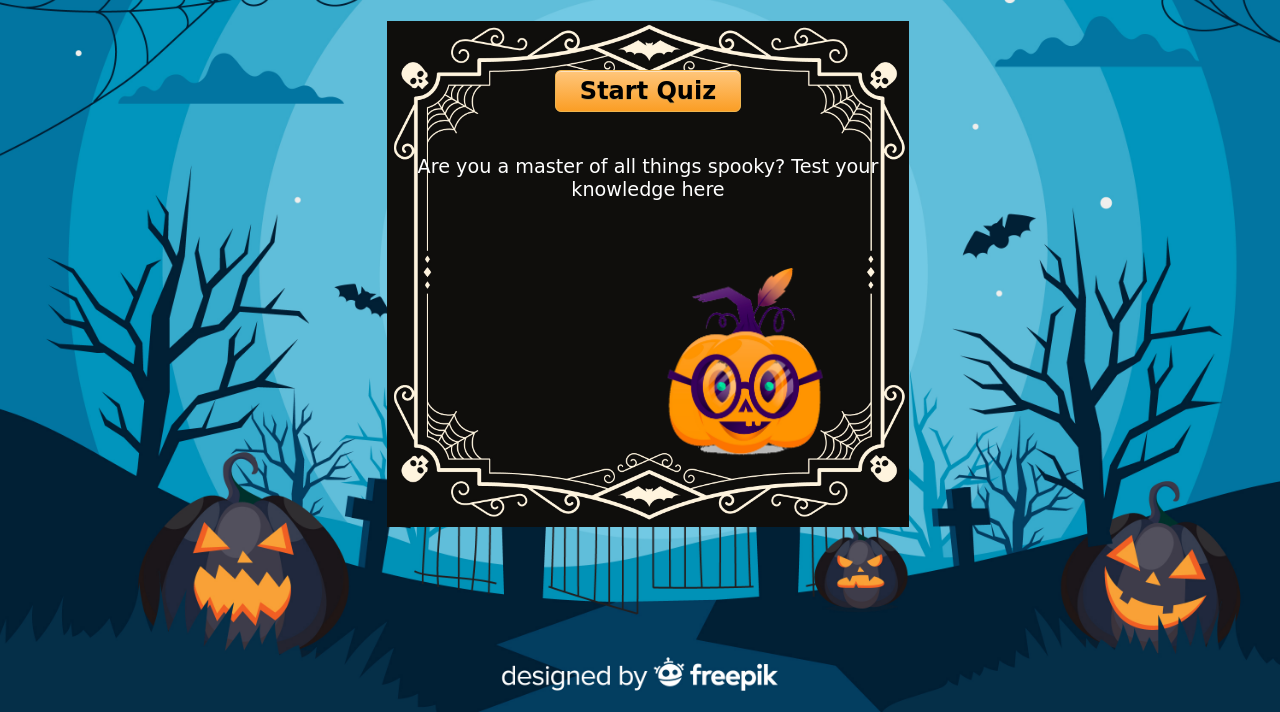
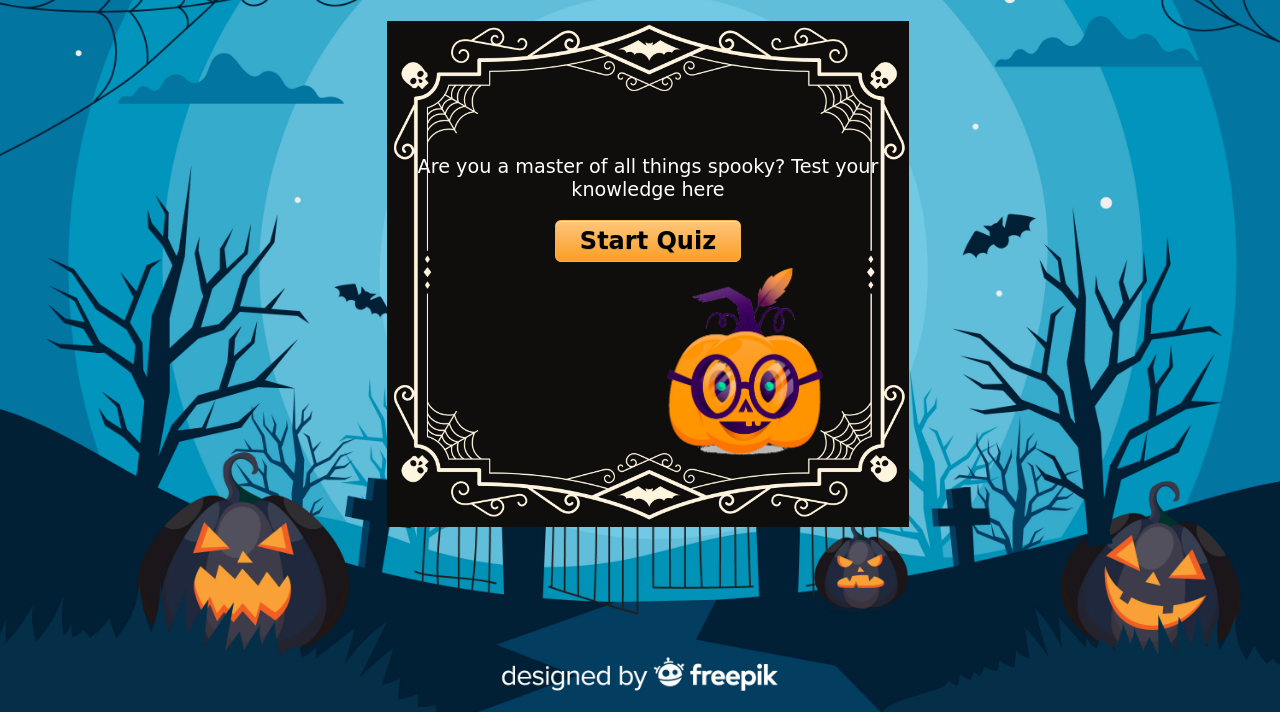
Before and after one commit to LZylstra/Quiz-App, a plain HTML site: page index.html in a window 1280 px wide. Shown: the part 143-855 px from the top of the page. Drawn offline with Linux system fonts and the light colour scheme.

Commit message:
finished first draft of design for start and quiz pages

```diff
--- a/stylestart.css
+++ b/stylestart.css
@@ -76,7 +76,8 @@ h1{
 	padding:6px 24px;
 	text-decoration:none;
     text-shadow:0px 1px 0px #cc9f52;
-
+    position: relative;
+    top: 150px;
     font-family: 'Indie Flower', cursive;
 }
 .start:hover {
```
